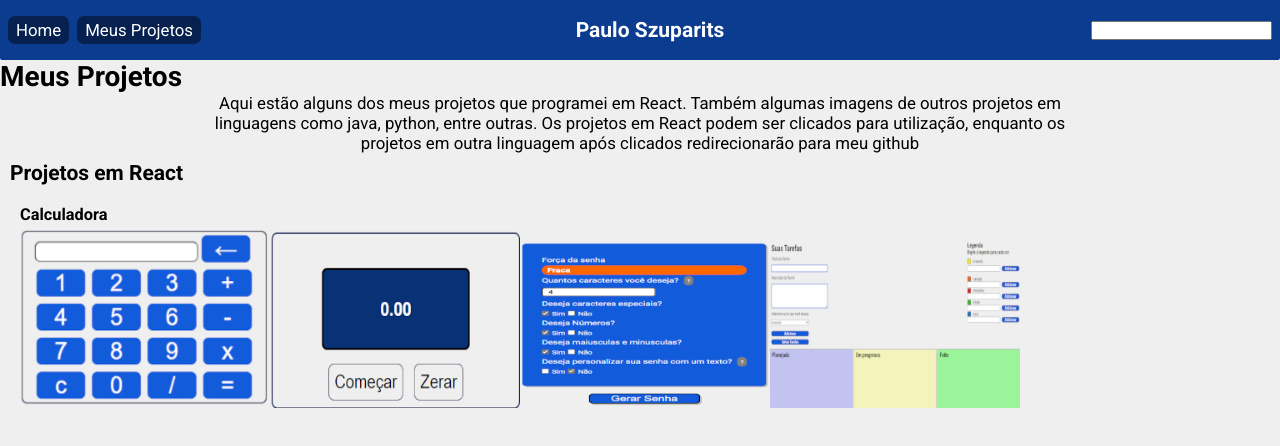
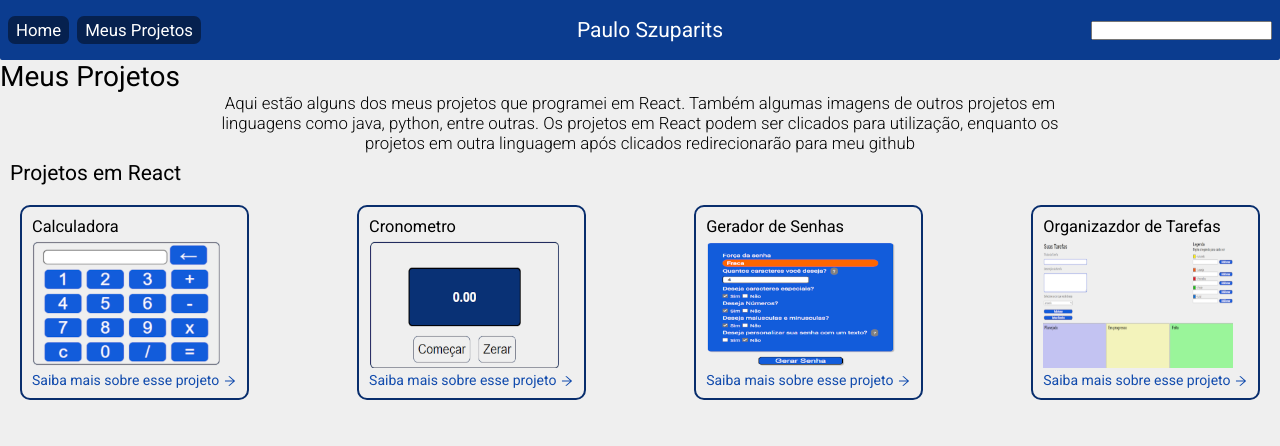
Before and after one commit to pauloszuparits/Portfolio-front-end-REACT, a React (Create React App) app: page /projetos in a window 1280 px wide. Shown: the top 446 px of the page. Built offline with nearby package versions, Linux system fonts and the light colour scheme.

Commit message:
was added some styles to page 'meus projetos'

```diff
--- a/package.json
+++ b/package.json
@@ -10,6 +10,7 @@
     "react-copy-to-clipboard": "^5.0.4",
     "react-dom": "^17.0.2",
     "react-draggable": "^4.4.4",
+    "react-icons": "^4.3.1",
     "react-router-dom": "^5.3.0",
     "react-scripts": "5.0.0",
     "react-toastify": "^8.2.0",
--- a/src/index.css
+++ b/src/index.css
@@ -1,4 +1,4 @@
-@import url('https://fonts.googleapis.com/css2?family=Roboto:wght@400;700&display=swap');
+@import url('https://fonts.googleapis.com/css2?family=Roboto:ital,wght@0,100;0,300;0,400;0,500;0,700;0,900;1,100;1,300;1,400;1,500;1,700;1,900&display=swap');
 
 * {
     margin: 0;
@@ -8,6 +8,22 @@
 
 *:focus{
     outline: 0;
+}
+
+h1{
+    font-weight: 400;
+}
+
+h2{
+    font-weight: 400;
+}
+
+h3{
+    font-weight: 400;
+}
+
+p{
+    font-weight: 300;
 }
 
 html, body, #root{
--- a/src/pages/Cronometro/index.js
+++ b/src/pages/Cronometro/index.js
@@ -48,7 +48,7 @@ export default function Cronometro(){
                     <p>Lorem ipsum dolor sit amet consectetur adipisicing elit. Omnis at illo facere enim saepe doloribus fuga! Sunt corrupti voluptatum harum id dolorum repellat. Aut explicabo nam repudiandae exercitationem quos non.</p>
 
                     <h2>Tempo dedicado: <span>30-45 minutos</span> </h2>
-                </div>
+            </div>
         </div>
     );
 }
--- a/src/pages/Projetos/index.js
+++ b/src/pages/Projetos/index.js
@@ -5,6 +5,8 @@ import imgCronometro from '../../assets/cronometro.png';
 import imgGerador from '../../assets/gerados.png';
 import imgTarefas from '../../assets/tarefas.png';
 import { Link } from "react-router-dom"
+
+import {AiOutlineArrowRight} from 'react-icons/ai'
 export default function Projetos(){
     return(
         <div>
@@ -24,12 +26,28 @@ export default function Projetos(){
             <h2 id="titulo-projetos-react">Projetos em React</h2>
             <div className="projetos-react">
 
-                <div>
+                <div className="imagens-projetos">
+
+                    <div className="imgProjetos">
                     <h3>Calculadora</h3>
-                    <Link to="/projetos/calculadora"><img id="calculadora" src={imgCalculadora} /></Link>
-                    <Link to="/projetos/cronometro"><img id="cronometro" src={imgCronometro} /></Link>
-                    <Link to="/projetos/geradorsenhas"><img id="gerador" src={imgGerador} /></Link>
-                    <Link to="/projetos/tarefas"><img id="tarefas" src={imgTarefas} /></Link>
+                        <Link to="/projetos/calculadora"><img id="calculadora" src={imgCalculadora} /></Link>
+                        <Link to="/projetos/calculadora"> <p>Saiba mais sobre esse projeto <AiOutlineArrowRight/></p>  </Link>
+                    </div>
+                    <div className="imgProjetos">
+                    <h3>Cronometro</h3>
+                        <Link to="/projetos/cronometro"><img id="cronometro" src={imgCronometro} /></Link>
+                        <Link to="/projetos/cronometro"> <p>Saiba mais sobre esse projeto <AiOutlineArrowRight/></p>  </Link>
+                    </div>
+                    <div className="imgProjetos">
+                        <h3>Gerador de Senhas</h3>
+                        <Link to="/projetos/geradorsenhas"><img id="gerador" src={imgGerador} /></Link>
+                        <Link to="/projetos/geradorsenhas"> <p>Saiba mais sobre esse projeto <AiOutlineArrowRight/></p>  </Link>
+                    </div>
+                    <div className="imgProjetos">
+                        <h3>Organizazdor de Tarefas</h3>
+                        <Link to="/projetos/tarefas"><img id="tarefas" src={imgTarefas} /></Link>
+                        <Link to="/projetos/tarefas"> <p>Saiba mais sobre esse projeto <AiOutlineArrowRight/></p>  </Link>
+                    </div>
 
                 </div>
             </div>
--- a/src/pages/Projetos/projetos.css
+++ b/src/pages/Projetos/projetos.css
@@ -12,9 +12,7 @@
     width: 70%;
 }
 
-.projetos-react{
-    margin-left: 20px;
-}
+
 
 #titulo-projetos-react{
     margin-bottom: 20px;
@@ -29,10 +27,50 @@
     margin-bottom: 5px;
 }
 
-#cronometro{
-    height: 177px;
+.imagens-projetos{
+    display: flex;
+    justify-content: space-between;
 }
 
-#calculadora{
-    height: 179px;
+.imgProjetos img{
+    width: 190px;
 }
+
+
+.imgProjetos{
+    border: solid 2px #092e6d;
+    border-radius: 10px;
+    padding: 10px;
+    transition: ease-in 0.2s;
+}
+
+.imgProjetos svg{
+    position: relative;
+    top: .24em;
+}
+
+.imgProjetos a{
+    color: #114bad;
+}
+
+.imgProjetos p:hover{
+    transform: scale(1.05);
+    color: #1f71ff;
+}
+
+.imgProjetos p{
+    font-weight: 400;
+    transition: ease-in 0.2s;
+}
+
+.imgProjetos:hover{
+    transform: scale(1.1);
+}
+
+.imgProjetos:first-child{
+    margin-left: 20px;
+}
+
+.imgProjetos:last-child{
+    margin-right: 20px;
+}
--- a/src/pages/Tarefas/index.js
+++ b/src/pages/Tarefas/index.js
@@ -237,6 +237,13 @@ export default function Tarefas(){
                     <h2>Feito</h2>
                 </div>
             </div>
+
+            <div className="sobre-projetos">
+                    <h2>Sobre o projeto</h2>
+                    <p>Lorem ipsum dolor sit amet consectetur adipisicing elit. Omnis at illo facere enim saepe doloribus fuga! Sunt corrupti voluptatum harum id dolorum repellat. Aut explicabo nam repudiandae exercitationem quos non.</p>
+
+                    <h2>Tempo dedicado: <span>30-45 minutos</span> </h2>
+            </div>
         </div>
     );
 }
```
Also changed, not shown: 1 other file (tests, documents, lock files or other folders).
